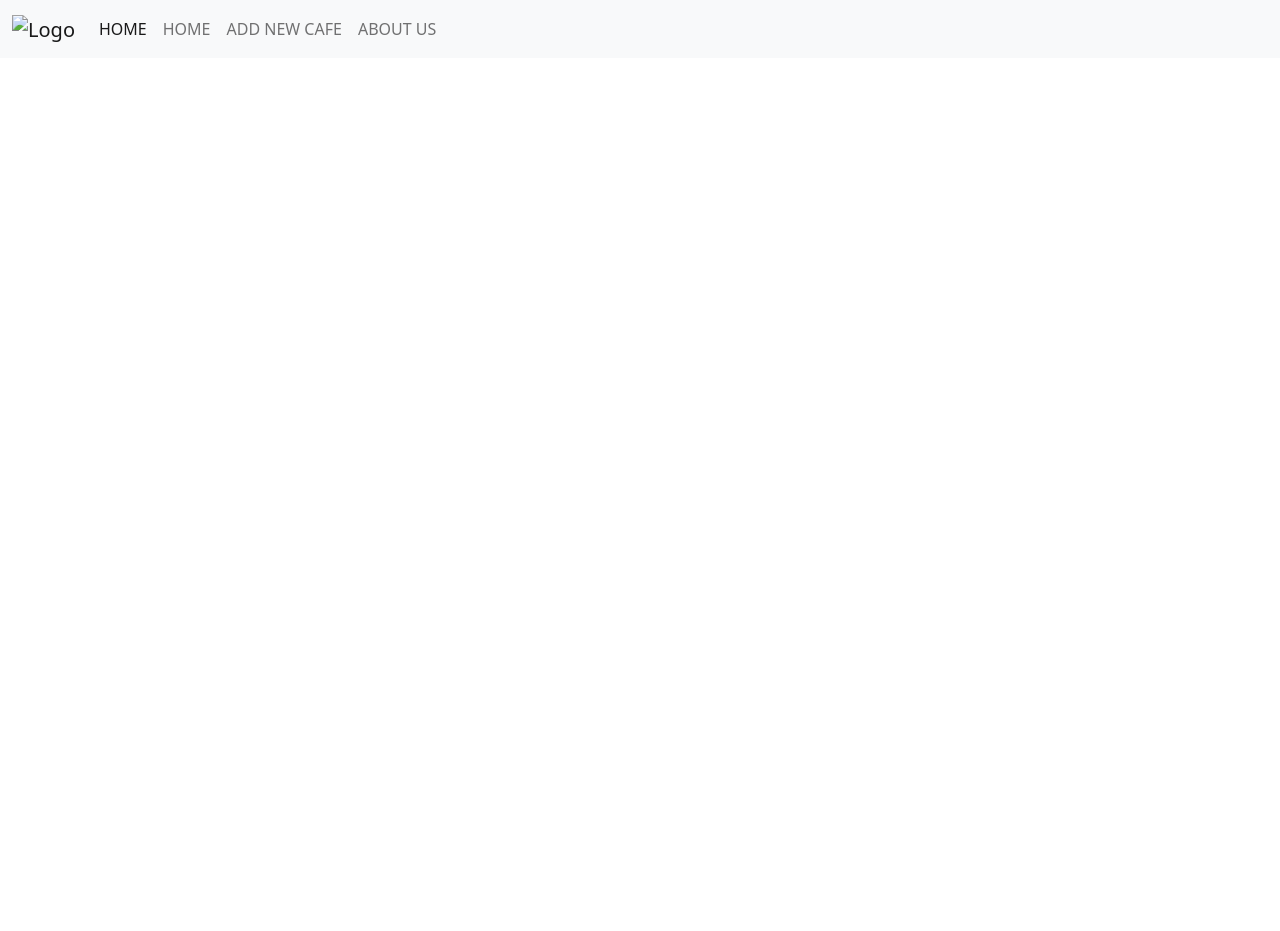
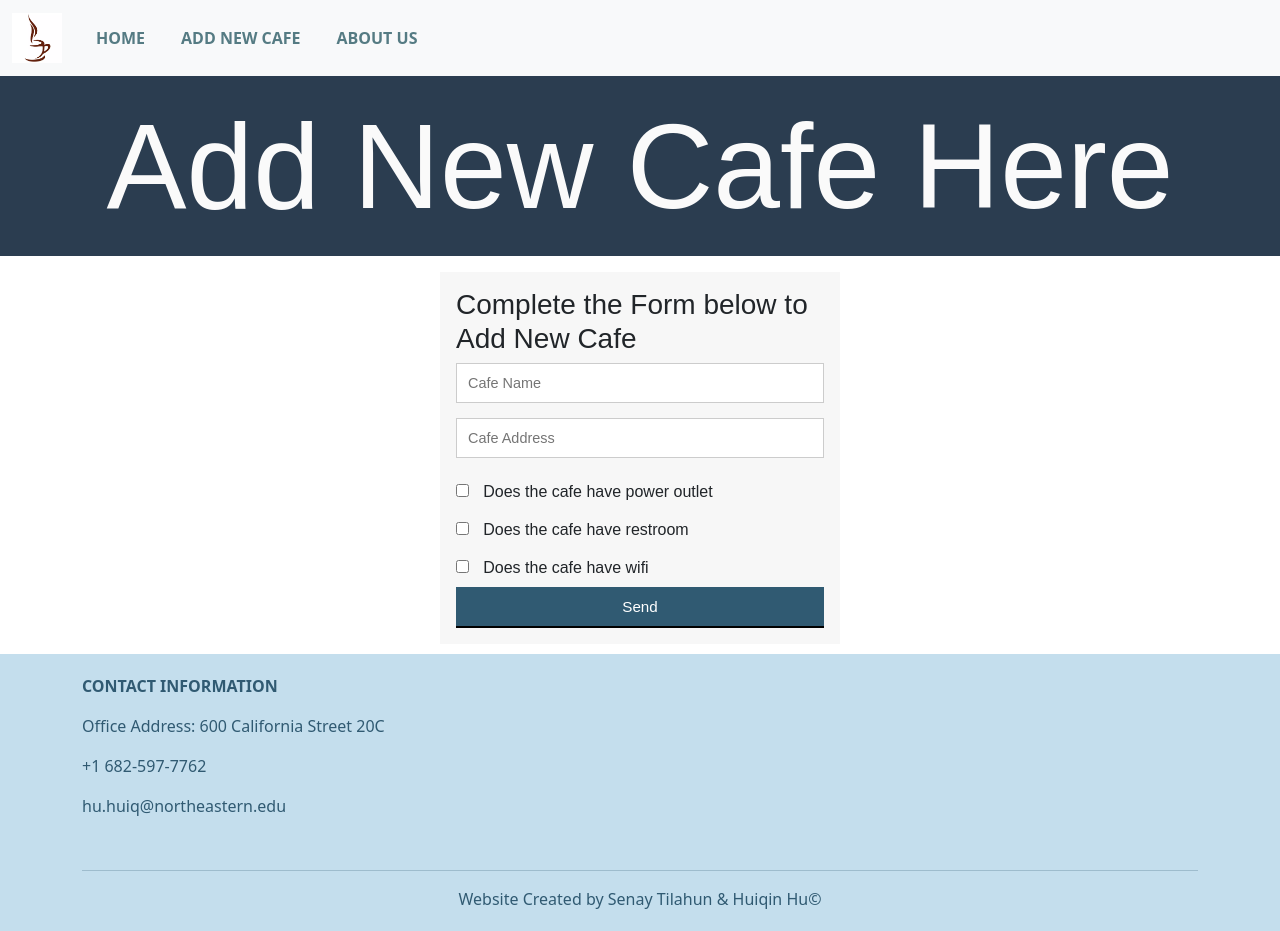
Before and after one commit to senay-tilahun/CafeConnect, a website: page frontend/addnew.html in a window 1280 px wide. Before the commit the page ends 800 px from the top, so only its background shows below. Drawn offline with nearby package versions, Linux system fonts and the light colour scheme.

Commit message:
1st draft of add new cafe page

```diff
--- a/frontend/addnew.html
+++ b/frontend/addnew.html
@@ -9,6 +9,9 @@
 
     <!---Main CSS File--->
     <link rel="stylesheet" href="styles/main.css" />
+    <link rel="stylesheet" href="styles/form.css" />
+    <link rel="stylesheet" href="styles/footer.css" />
+    <link rel="stylesheet" href="styles/navbar.css" />
 
     <!--------Bootstrap Files----------->
     <link
@@ -29,26 +32,11 @@
       <nav class="navbar navbar-expand-lg bg-light">
         <div class="container-fluid">
           <a class="navbar-brand" href="#"
-            ><img src="images/Logo.jpg" class="logo" alt="Logo"
+            ><img width="40px" src="./images/Logo.png" class="logo" alt="Logo"
           /></a>
-          <button
-            class="navbar-toggler"
-            type="button"
-            data-bs-toggle="collapse"
-            data-bs-target="#navbarSupportedContent"
-            aria-expanded="false"
-            aria-label="Toggle navigation"
-          >
-            <i class="fa fa-bars"></i>
-          </button>
 
           <div class="collapse navbar-collapse" id="navbarSupportedContent">
             <ul class="navbar-nav me-auto mb-2 mb-lg-0">
-              <li class="nav-item">
-                <a class="nav-link active" aria-current="page" href="#intro"
-                  >HOME</a
-                >
-              </li>
               <li class="nav-item">
                 <a class="nav-link" href="./index.html">HOME</a>
               </li>
@@ -63,5 +51,45 @@
         </div>
       </nav>
     </section>
+
+    <!----Add New Restaurant Form---->
+    <section id="formsection">
+      <p class="intro">Add New Cafe Here</p>
+      <div class="form-style-6">
+        <h3>Complete the Form below to Add New Cafe</h3>
+        <form>
+          <input type="text" name="cafename" placeholder="Cafe Name" />
+          <input type="text" name="cafeaddress" placeholder="Cafe Address" />
+          <input type="checkbox" id="outlet" name="outlet" value="outlet" />
+          <label for="outlet"> Does the cafe have power outlet</label><br />
+          <input
+            type="checkbox"
+            id="restroom"
+            name="restroomo"
+            value="restroom"
+          />
+          <label for="restroom"> Does the cafe have restroom</label><br />
+          <input type="checkbox" id="wifi" name="wifi" value="wifi" />
+          <label for="wifi"> Does the cafe have wifi</label><br />
+          <input type="submit" value="Send" />
+        </form>
+      </div>
+    </section>
+
+    <!---------------------footer section--------------------------->
+    <section id="footer">
+      <div class="container">
+        <div class="row">
+          <div class="col-md-6 footer-box">
+            <p><b>CONTACT INFORMATION</b></p>
+            <p>Office Address: 600 California Street 20C</p>
+            <p>+1 682-597-7762</p>
+            <p>hu.huiq@northeastern.edu</p>
+          </div>
+        </div>
+        <hr />
+        <p class="copyright">Website Created by Senay Tilahun & Huiqin Hu©</p>
+      </div>
+    </section>
   </body>
 </html>
--- a/frontend/styles/form.css
+++ b/frontend/styles/form.css
@@ -1,3 +1,10 @@
+label {
+  font:
+    1rem "Fira Sans",
+    sans-serif;
+  margin: 10px;
+}
+
 .form-style-6 {
   font:
     95% Arial,
```
Also changed, not shown: frontend/aboutus.html (+0 -1 lines).
